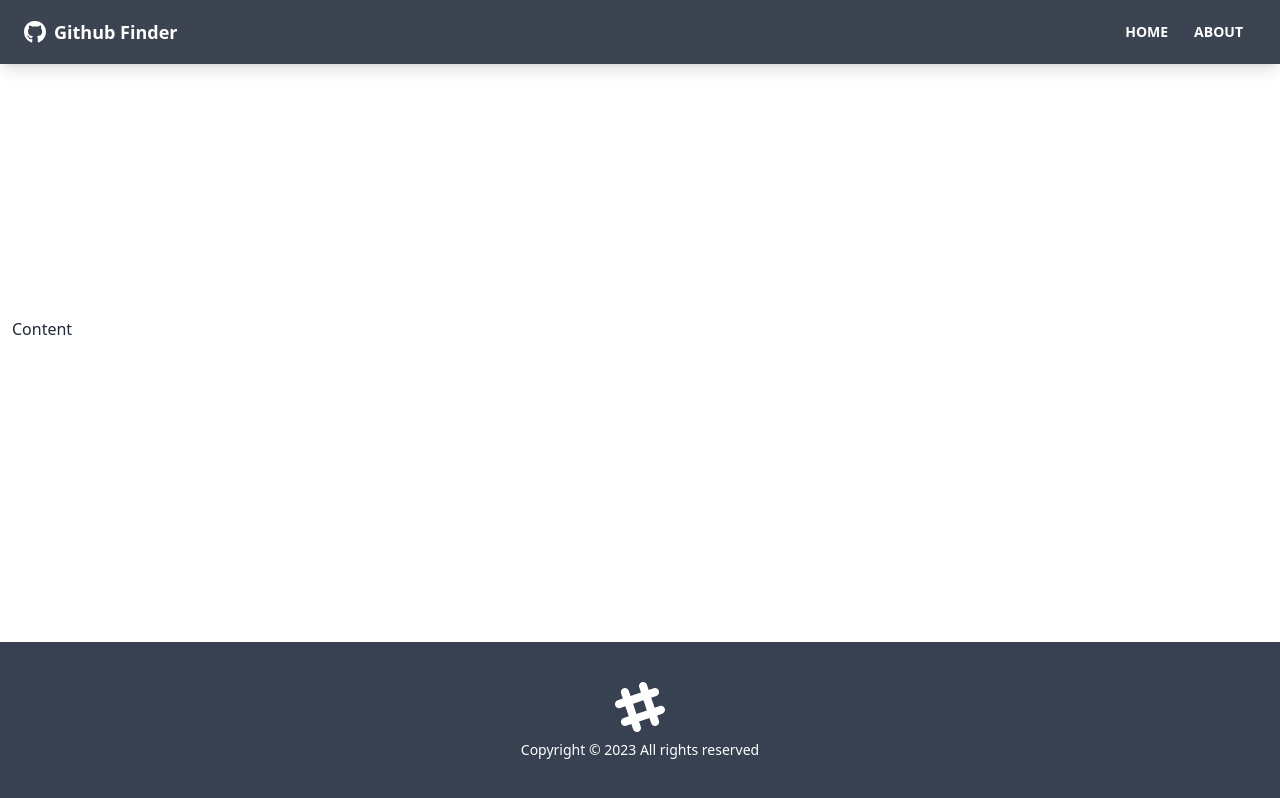
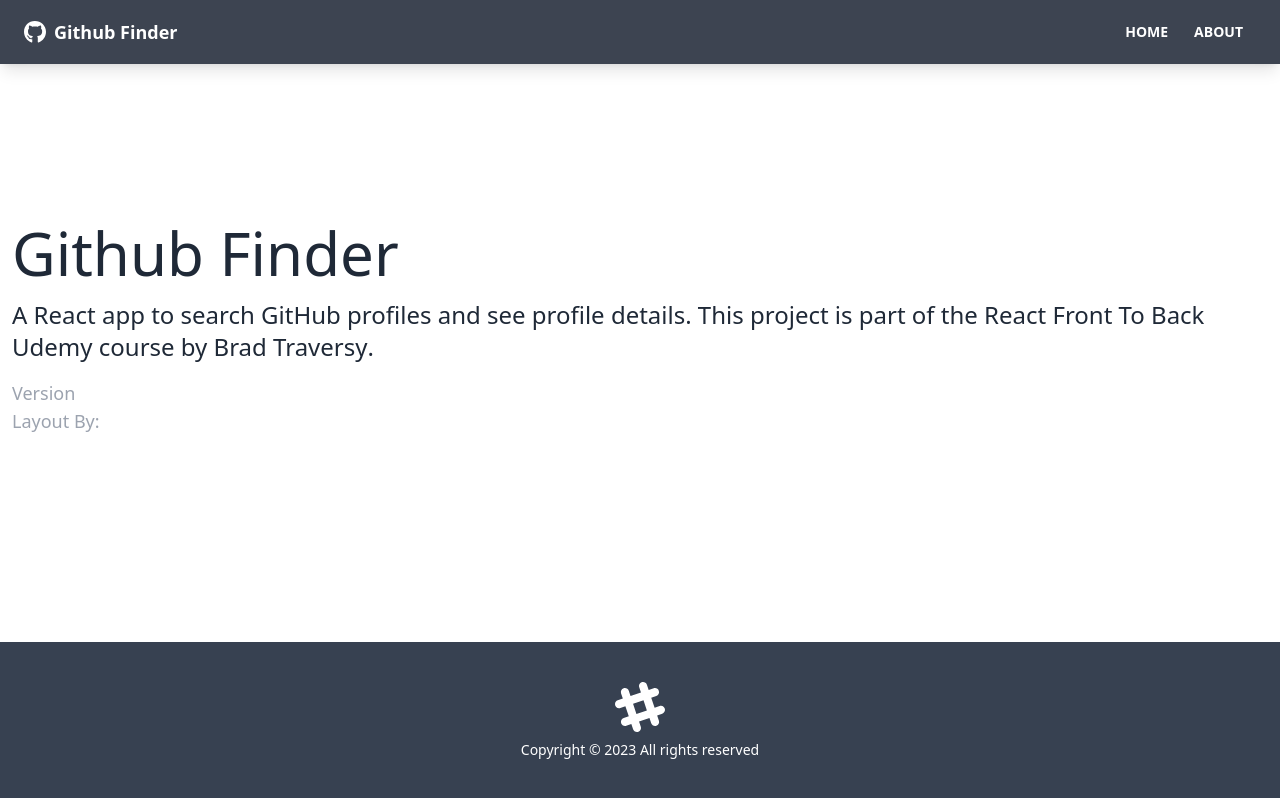
Before and after one commit to StanHekht/github-finder, a React (Create React App) app: page /about in a window 1280 px wide. Built offline with nearby package versions, Linux system fonts and the light colour scheme.

Commit message:
Set up initial pages and routes

```diff
--- a/src/App.js
+++ b/src/App.js
@@ -1,6 +1,9 @@
-import {BrowserRouter as Router, Route} from 'react-router-dom';
+import { BrowserRouter as Router, Route, Routes } from 'react-router-dom';
 import Navbar from './components/layout/Navbar';
 import Footer from './components/layout/Footer';
+import Home from './pages/Home';
+import About from './pages/About';
+import NotFound from './pages/NotFound';
 
 function App() {
   return (
@@ -8,7 +11,12 @@
       <div className="flex flex-col justify-between h-screen">
         <Navbar />
         <main className='container mx-auto px-3 pb-12'>
-          Content
+          <Routes>
+            <Route path='/' element={<Home />}/>
+            <Route path='/about' element={<About />}/>
+            <Route path='/notfound' element={<NotFound />}/>
+            <Route path='/*' element={<NotFound />}/>
+          </Routes>
         </main>
         <Footer />
       </div>
--- /dev/null
+++ b/src/pages/About.jsx
@@ -0,0 +1,32 @@
+
+function About() {
+  return (
+    <>
+      <h1 className='text-6xl mb-4'>Github Finder</h1>
+      <p className='mb-4 text-2xl font-light'>
+        A React app to search GitHub profiles and see profile details. This
+        project is part of the
+        <a href='https://www.udemy.com/course/modern-react-front-to-back/'>
+          {' '}
+          React Front To Back
+        </a>{' '}
+        Udemy course by
+        <strong>
+          <a href='https://traversymedia.com'> Brad Traversy</a>
+        </strong>
+        .
+      </p>
+      <p className='text-lg text-gray-400'>
+        Version <span className='text-white'>1.0.0</span>
+      </p>
+      <p className='text-lg text-gray-400'>
+        Layout By:
+        <a className='text-white' href='https://twitter.com/hassibmoddasser'>
+          Hassib Moddasser
+        </a>
+      </p>
+    </>
+  )
+}
+
+export default About;
--- /dev/null
+++ b/src/pages/Home.jsx
@@ -0,0 +1,13 @@
+import React from 'react'
+
+function Home() {
+  return (
+    <div>
+      <h1 className="text-6xl">
+        Welcome
+      </h1>
+    </div>
+  )
+}
+
+export default Home
--- /dev/null
+++ b/src/pages/NotFound.jsx
@@ -0,0 +1,22 @@
+
+import { FaHome } from 'react-icons/fa'
+import { Link } from 'react-router-dom'
+
+function NotFound() {
+  return (
+    <div className='hero'>
+      <div className='text-center hero-content'>
+        <div className='max-w-lg'>
+          <h1 className='text-8xl font-bold mb-8'>Oops!</h1>
+          <p className='text-5xl mb-8'>404 - Page Not Found!</p>
+          <Link to='/' className='btn btn-primary btn-lg'>
+            <FaHome className='mr-2' />
+            Back To Home
+          </Link>
+        </div>
+      </div>
+    </div>
+  )
+}
+
+export default NotFound;
```
